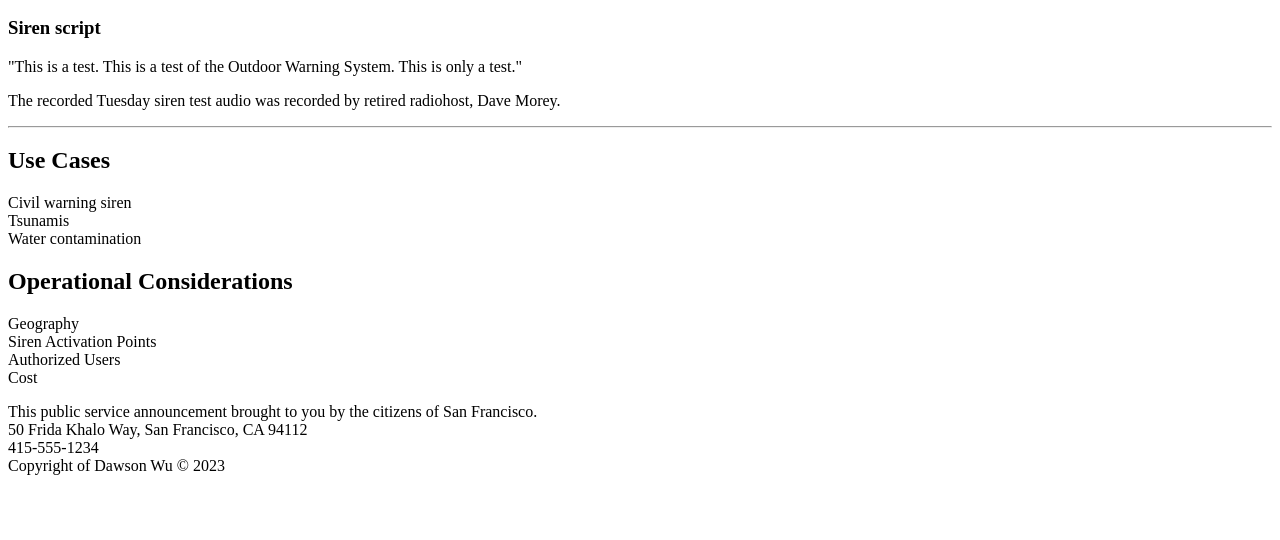
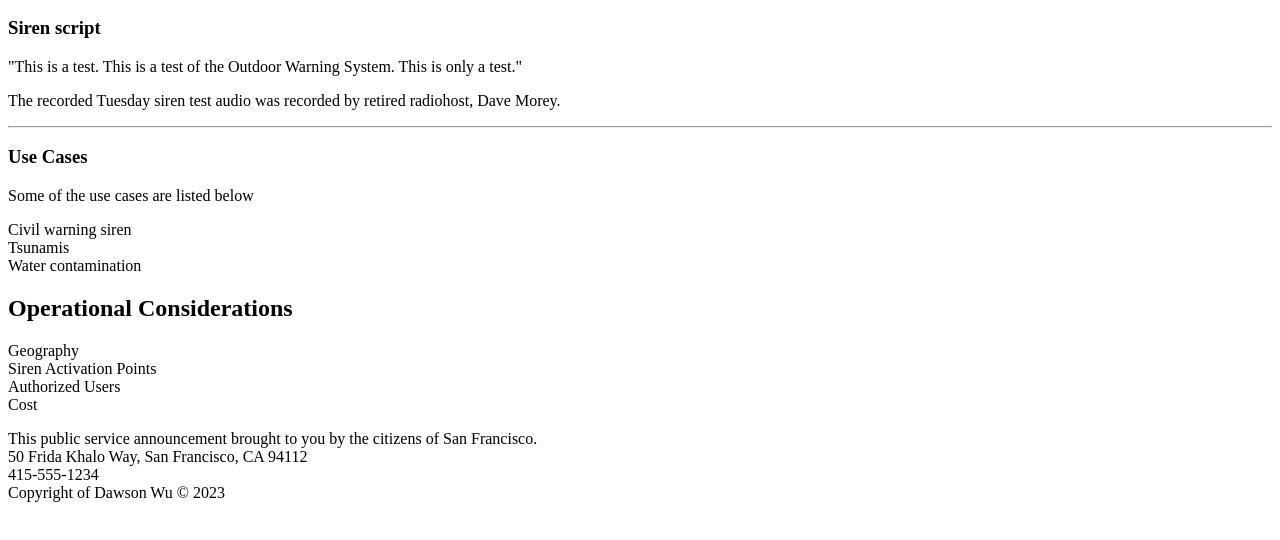
Before and after one commit to dwu65/dwu65.github.io, a plain HTML site: page index.html in a window 1280 px wide. Shown: the part 110-650 px from the top of the page. Drawn offline with Linux system fonts and the light colour scheme.

Commit message:
Incorporated HW3 comments.

```diff
--- a/index.html
+++ b/index.html
@@ -18,10 +18,11 @@
 </article>
 <hr>
 <article>
-<h2>Use Cases</h2>
-Civil warning siren<br>
+<h3>Use Cases</h3>
+<p>Some of the use cases are listed below</p>
+<p>Civil warning siren<br>
 Tsunamis<br>
-Water contamination
+Water contamination</p>
 </article>
 </section>
 <aside>
```
